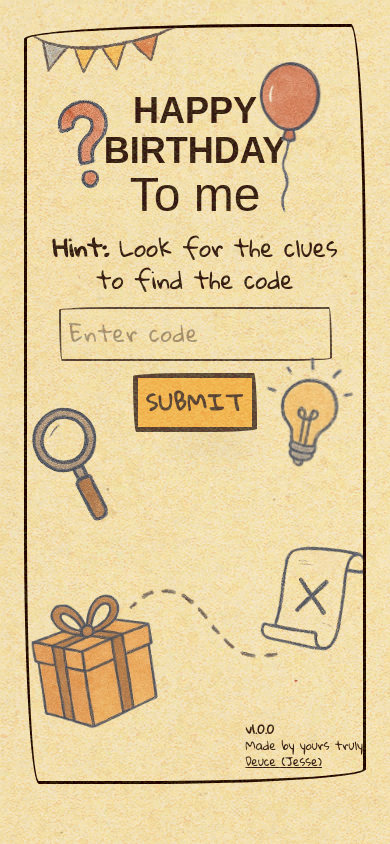
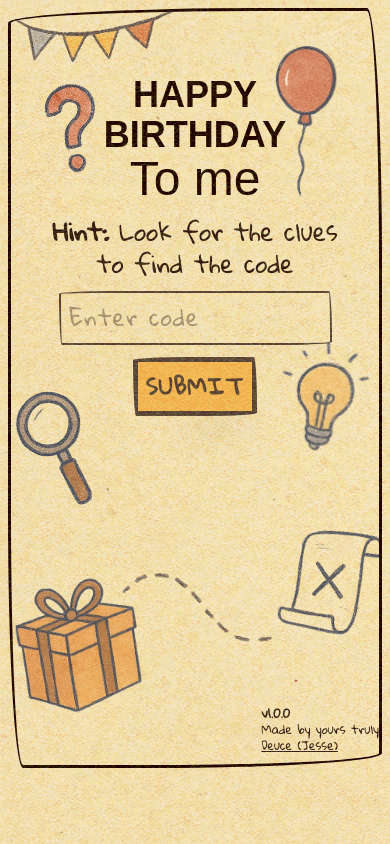
Before and after one commit to d3uceY/birthday-mystery, a Next.js app: page / in a window 390 px wide. Built offline with nearby package versions, Linux system fonts and the light colour scheme; a web font is replaced by a local one.

Commit message:
update: llll

```diff
--- a/app/page.tsx
+++ b/app/page.tsx
@@ -180,9 +180,9 @@ export default function Home() {
   }, [errors]);
 
   return (
-    <div className="min-h-screen p-6">
+    <div className="min-h-screen md:p-6 p-2">
       {isCorrect && (
-        <div className="bg-[rgb(0,0,0,0.5)] w-full h-full inset-0 fixed z-200 flex items-center justify-center">
+        <div className="bg-[rgb(0,0,0,0.5)] w-full h-full inset-0 fixed z-200 flex items-center justify-center p-4">
           <div className="bg-[#FDF7E7] rounded-lg p-4 max-w-sm">
             <img src="/image/dialog.png" alt="dialog" className="mb-4" />
             <div>
@@ -235,8 +235,8 @@ export default function Home() {
 
         <div className="flex flex-col gap-3 pt-16 main-content">
           <div>
-            <h1 className="flex flex-col text-center"><span className="font-semibold uppercase md:text-7xl text-4xl">Happy <br /> Birthday </span>
-              <span className="font-medium text-5xl">To me</span></h1>
+            <h1 className="flex flex-col text-center"><span className="font-semibold uppercase md:text-7xl text-4xl z-10 text-black">Happy <br /> Birthday </span>
+              <span className="font-medium text-5xl z-10 text-black">To me</span></h1>
           </div>
 
           <div className="text-center text-2xl text-balance">
```
